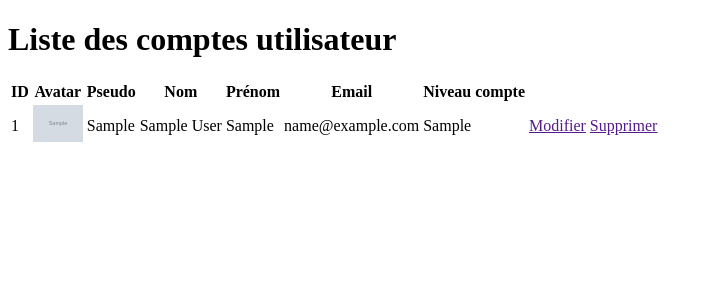
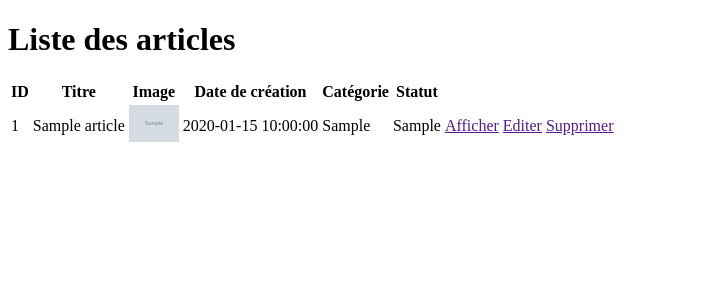
Before and after one commit to KloePoitrot/Projet_PHP, a PHP site: page /admin/listearticles.php in a window 1280 px wide. Shown: the part 96-396 px from the top of the page, without its empty margins (0-713 px from the left). Run offline with PHP 8.4, Linux system fonts and the light colour scheme; the visitor is signed in with stand-in values (Sample User, id 1); tables that the repository leaves empty or names only in its code hold one stand-in row (values such as "Sample post"); grey boxes marked "Sample" are stand-in pictures.

Commit message:
Ajout de liste page et article
Ajout de la liste de page et d'articles
Correction d'erreurs et d'orthographe
Modification du code de connexion

```diff
--- a/admin/listearticles.php
+++ b/admin/listearticles.php
@@ -7,7 +7,7 @@ session_start();
 <head>
     <meta charset="UTF-8">
     <meta name="viewport" content="width=device-width, initial-scale=1.0">
-    <title>Liste Utilisateurs</title>
+    <title>Liste articles</title>
     <style>
         img{
             width:50px
@@ -23,11 +23,11 @@ session_start();
                 if($_SESSION['niveau'] == "admin" || $_SESSION['niveau'] == "moderateur" ){
         ?>
 
-            <h1>Liste des comptes utilisateur</h1>
+            <h1>Liste des articles</h1>
 
             <?php
                 require_once "connect.php";
-                $data = $db->prepare("SELECT id_user, nom_user, prenom_user, mail_user, pseudo_user, avatar_user, niveau_compte FROM users");
+                $data = $db->prepare("SELECT id_article, titre_article, image_article, date_article, categorie_article, statut_article FROM articles");
                 $data->execute();
                 $results = $data->fetchAll();
                 ?>
@@ -36,12 +36,11 @@ session_start();
                     <thead>
                         <tr>
                             <th>ID</th>
-                            <th>Avatar</th>
-                            <th>Pseudo</th>
-                            <th>Nom</th>
-                            <th>Prénom</th>
-                            <th>Email</th>
-                            <th>Niveau compte</th>
+                            <th>Titre</th>
+                            <th>Image</th>
+                            <th>Date de création</th>
+                            <th>Catégorie</th>
+                            <th>Statut</th>
                         </tr>
                     </thead>
                     <tbody>
@@ -51,14 +50,14 @@ session_start();
                 foreach($results as $result){
                 ?>
                     <tr>
-                        <td><?= $result["id_user"]?></td>
-                        <td><img src="../<?= $result["avatar_user"]?>" alt="avatar de l'utilisateur <?= $result["pseudo_user"]?>"></td>
-                        <td><?= $result["pseudo_user"]?></td>
-                        <td><?= $result["nom_user"]?></td>
-                        <td><?= $result["prenom_user"]?></td>
-                        <td><?= $result["mail_user"]?></td>
-                        <td><?= $result["niveau_compte"]?></td>
-                        <td><a href="">Modifier</a></td>
+                        <td><?= $result["id_article"]?></td>
+                        <td><?= $result["titre_article"]?></td>
+                        <td><img src="../<?= $result["image_article"]?>" alt="image de l'article <?= $result["id_article"]?>"></td>
+                        <td><?= $result["date_article"]?></td>
+                        <td><?= $result["categorie_article"]?></td>
+                        <td><?= $result["statut_article"]?></td>
+                        <td><a href="">Afficher</a></td>
+                        <td><a href="">Editer</a></td>
                         <td><a href="">Supprimer</a></td>
                     </tr>
                 <?php
@@ -73,9 +72,9 @@ session_start();
         <?php
                 }
                 // Sinon refuser l'acces
-                if($_SESSION['niveau'] == "admin" && $_SESSION['niveau'] == "moderateur"){
+                if($_SESSION['niveau'] != "admin" && $_SESSION['niveau'] != "moderateur"){
         ?>
-            <p>Acces denied</p>
+            <p>Access denied</p>
         <?php
                 }
             }
@@ -83,7 +82,7 @@ session_start();
             // Refuser l'acces si personne n'est connecté
             if(empty($_SESSION['niveau'])){
         ?>
-            <p>Acces denied</p>
+            <p>Access denied</p>
         <?php
             }
         ?>
--- a/admin/listeutilisateurs.php
+++ b/admin/listeutilisateurs.php
@@ -73,9 +73,9 @@ session_start();
         <?php
                 }
                 // Sinon refuser l'acces
-                if($_SESSION['niveau'] == "admin" && $_SESSION['niveau'] == "moderateur"){
+                if($_SESSION['niveau'] != "admin" && $_SESSION['niveau'] != "moderateur"){
         ?>
-            <p>Acces denied</p>
+            <p>Access denied</p>
         <?php
                 }
             }
@@ -83,7 +83,7 @@ session_start();
             // Refuser l'acces si personne n'est connecté
             if(empty($_SESSION['niveau'])){
         ?>
-            <p>Acces denied</p>
+            <p>Access denied</p>
         <?php
             }
         ?>
--- a/connexion.php
+++ b/connexion.php
@@ -66,7 +66,7 @@ if(isset($_POST['submit'])){
         <?php }?>
 
         <?php if(isset($_SESSION['token'])){?>
-            <p>Vous êtes déjà connecter.</p>
+            <p>Vous êtes déjà connecté.</p>
             <a href="index.php?logout=true">Deconnexion</a>
         <?php }?>
     </main>
--- a/index.php
+++ b/index.php
@@ -3,7 +3,6 @@ session_start();
 
 // Connexion et Deconnexion
 $success = null;
-$deco = null;
 if(isset($_GET['login']) == 'true'){
     $success = '<p>Vous êtes connecté!</p>';
 }
@@ -12,9 +11,6 @@ if(isset($_GET['logout']) == 'true'){
     unset($_SESSION['token']);
     unset($_SESSION['id']);
     unset($_SESSION['niveau']);
-}
-if(isset($_SESSION['token'])){
-    $deco = "<a href='?logout=true'>Deconnexion</a>";
 }
 ?>
 
@@ -28,7 +24,6 @@ if(isset($_SESSION['token'])){
 <body>
     <?php include_once "modules/header.php" ?>
     <main>
-        <?= $deco?>
         <?= $success?>
         <h1>Bienvenu!</h1>
     </main>
--- a/inscription.php
+++ b/inscription.php
@@ -101,7 +101,7 @@ if(isset($_POST['submit'])){
         <?php }?>
 
         <?php if(isset($_SESSION['token'])){?>
-            <p>Vous êtes déjà connecter.</p>
+            <p>Vous êtes déjà connecté.</p>
             <a href="index.php?logout=true">Deconnexion</a>
         <?php }?>
     </main>
--- a/modules/headeradmin.php
+++ b/modules/headeradmin.php
@@ -1,7 +1,15 @@
+<?php
+$deco = null;
+if(isset($_SESSION['token'])){
+    $deco = "<li><a href='?logout=true'>Deconnexion</a></li>";
+}
+?>
+
 <header>
     <a href="index.php"><img src="" alt="Logo du site"></a>
     <nav>
         <ul>
+            <?= $deco?>
             <li><a href="../index.php">Accueil</a></li>
             <li><a href="../admin/dashboard.php">dashboard</a></li>
             <li><a href="../admin/connexion.php">Administration</a></li>
```
Also changed, not shown: admin/connexion.php (+4 -5 lines), admin/dashboard.php (+4 -5 lines), admin/listepages.php (+17 -20 lines), modules/header.php (+8 -0 lines).
